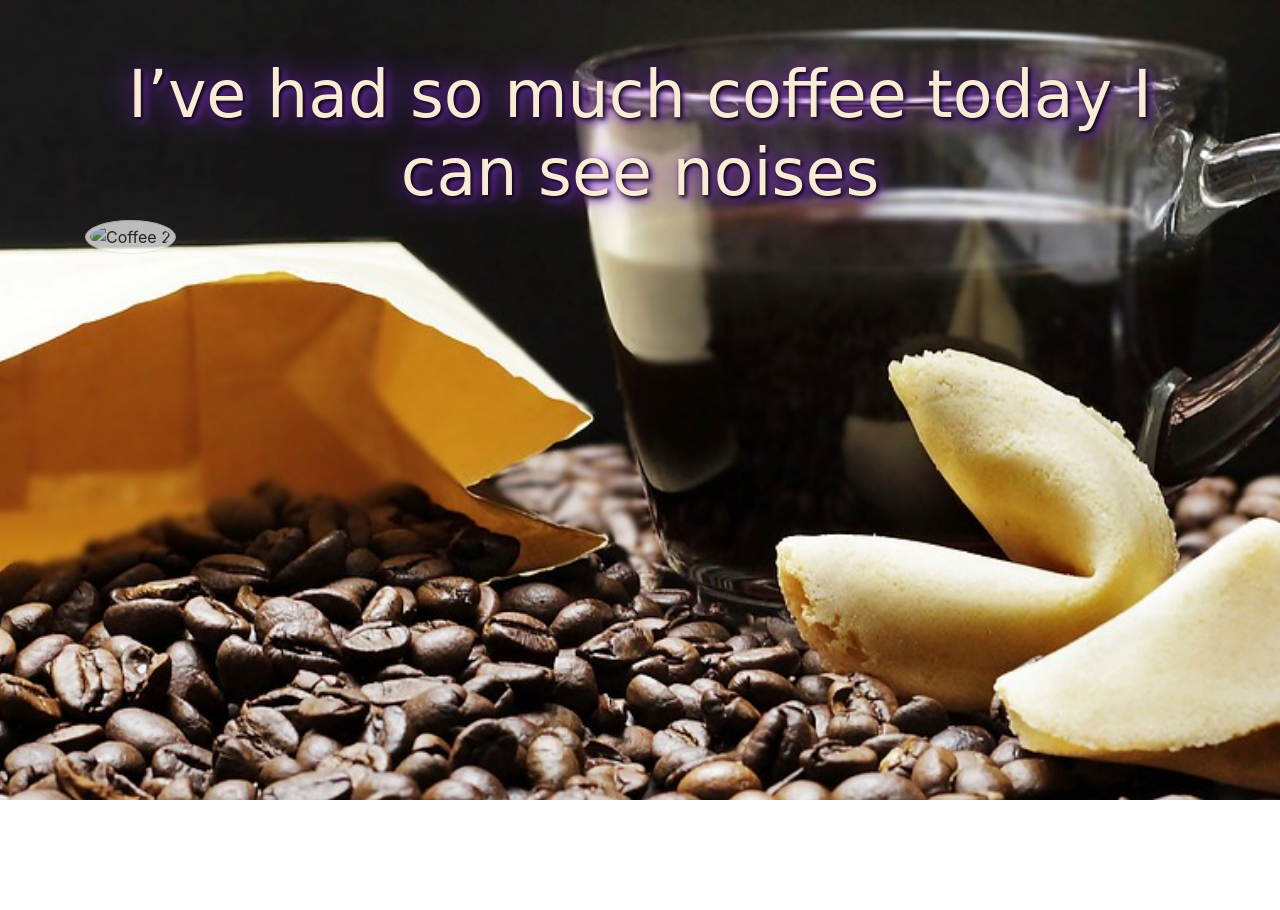
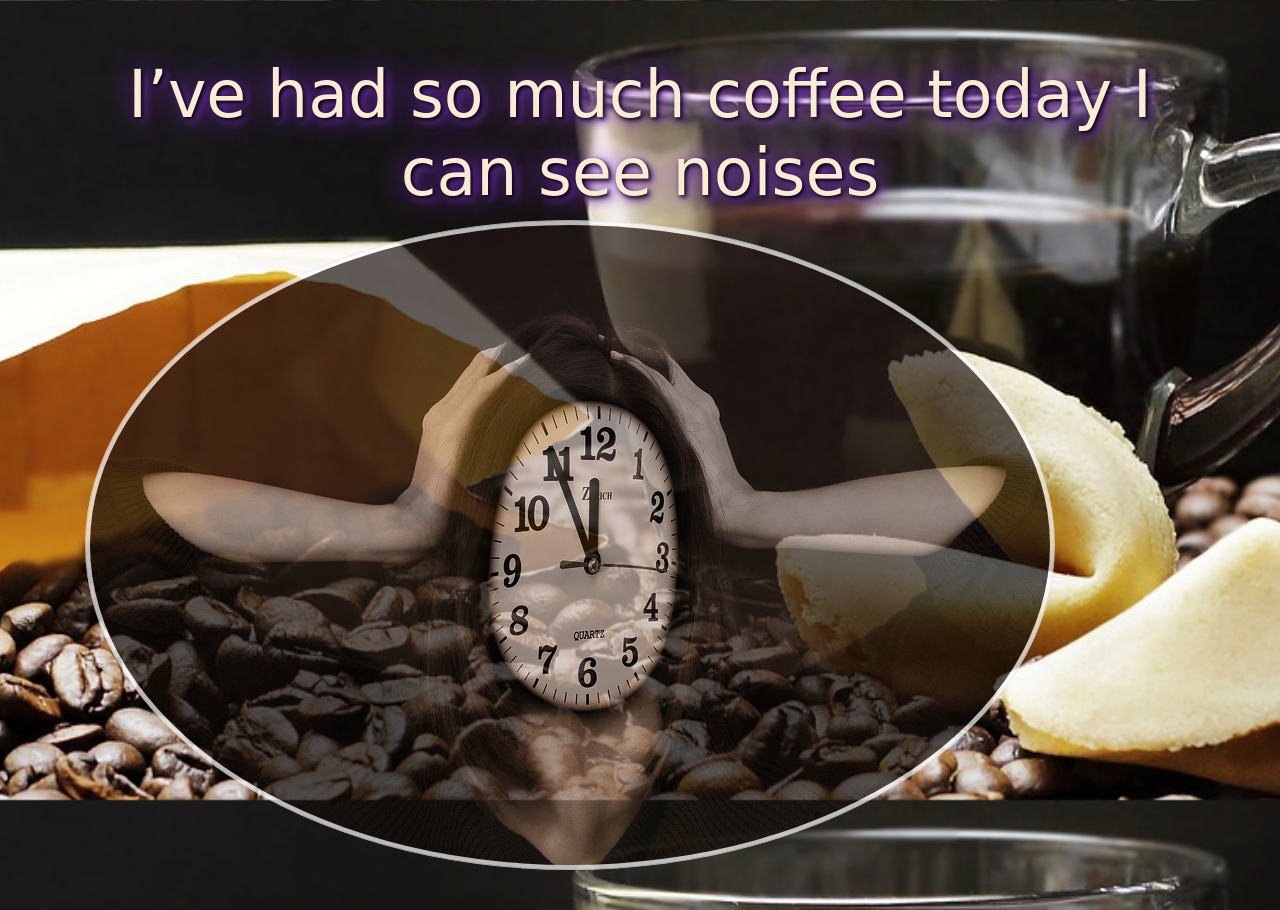
Before and after one commit to KA0TT/Bootstrap-Project2, a plain HTML site: page index.html in a window 1280 px wide. Before the commit the page ends 800 px from the top, so only its background shows below. Drawn offline with nearby package versions, Linux system fonts and the light colour scheme; files whose address does not match are found by name; a web font is replaced by a local one.

Commit message:
Update index.html

```diff
--- a/index.html
+++ b/index.html
@@ -20,7 +20,7 @@
         <h1>
             <blockquote>I’ve had so much coffee today I can see noises</blockquote>
         </h1>
-        <img class="coffee2 img-thumbnail img-fluid rounded-circle center" src="../Coffee Project/images/stress.jpg" alt="Coffee 2">
+        <img class="coffee2 img-thumbnail img-fluid rounded-circle center" src="../Bootstrap-Project2/images/stress.jpg" alt="Coffee 2">
 
 
 
```
